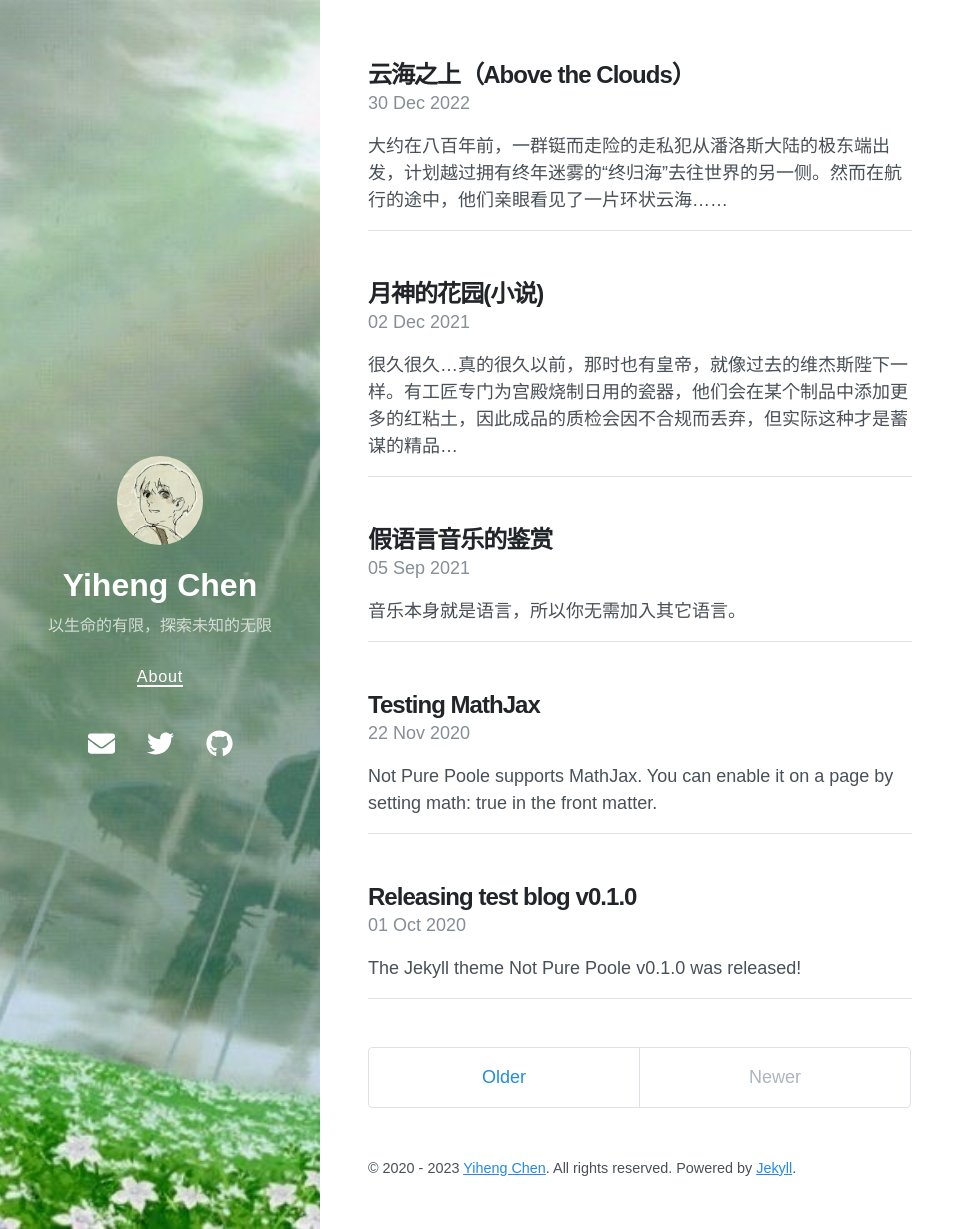
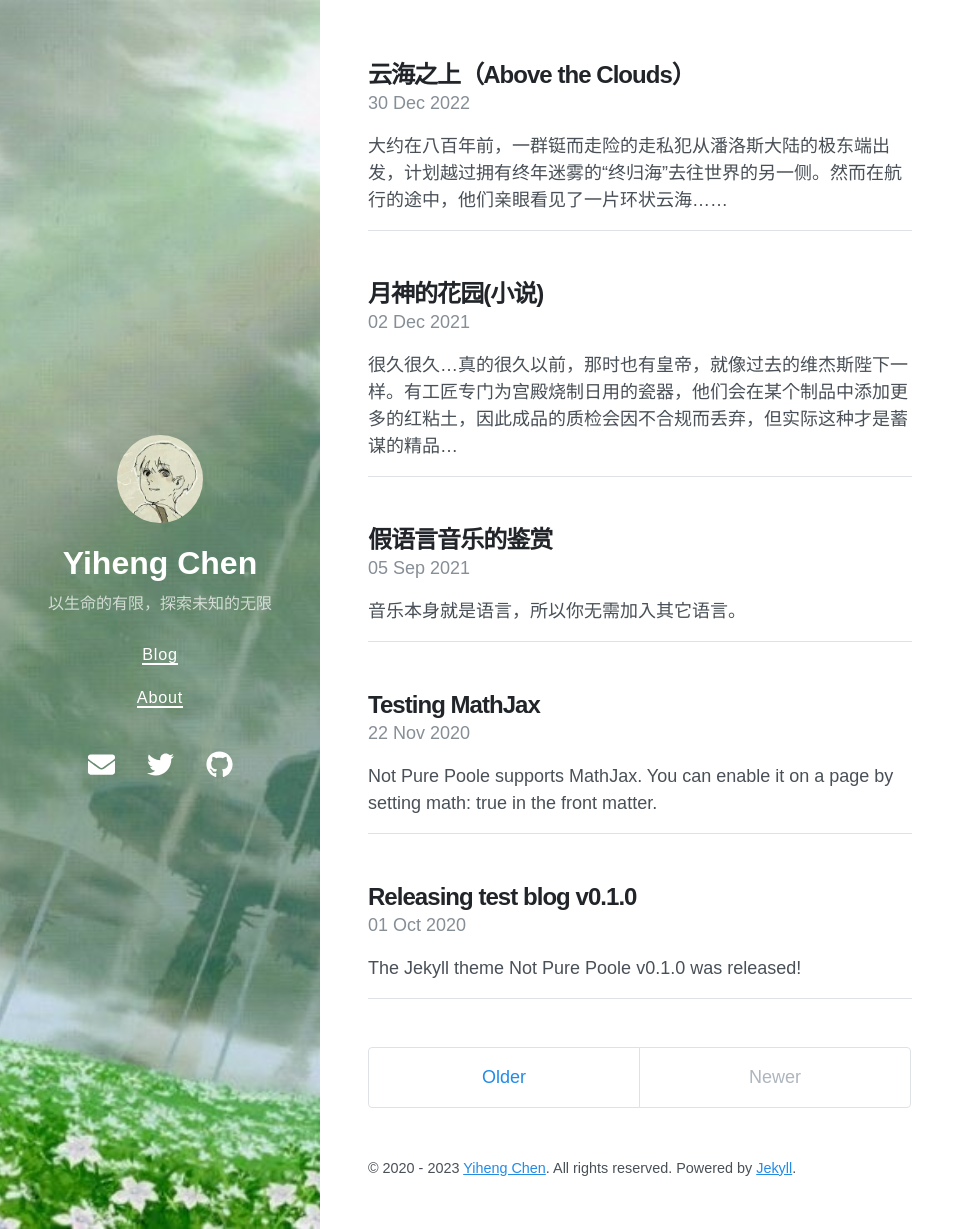
Before and after one commit to yihenc/yihenc.github.io, a Jekyll site: the page built from index.html, in a window 1280 px wide and 1229 px high. Shown: the whole window, without its empty margins (0-974 px from the left). Built offline with Jekyll 4.4.1, drawn with Linux system fonts in a browser that asks for light colours; nearby versions of some CDN libraries; the list of posts is cut into pages by our own code.

Commit message:
Update navigation.yml

```diff
--- a/_data/navigation.yml
+++ b/_data/navigation.yml
@@ -1,3 +1,4 @@
-
+- title: Blog
+  url: /
 - title: About
   url: /about/
```
